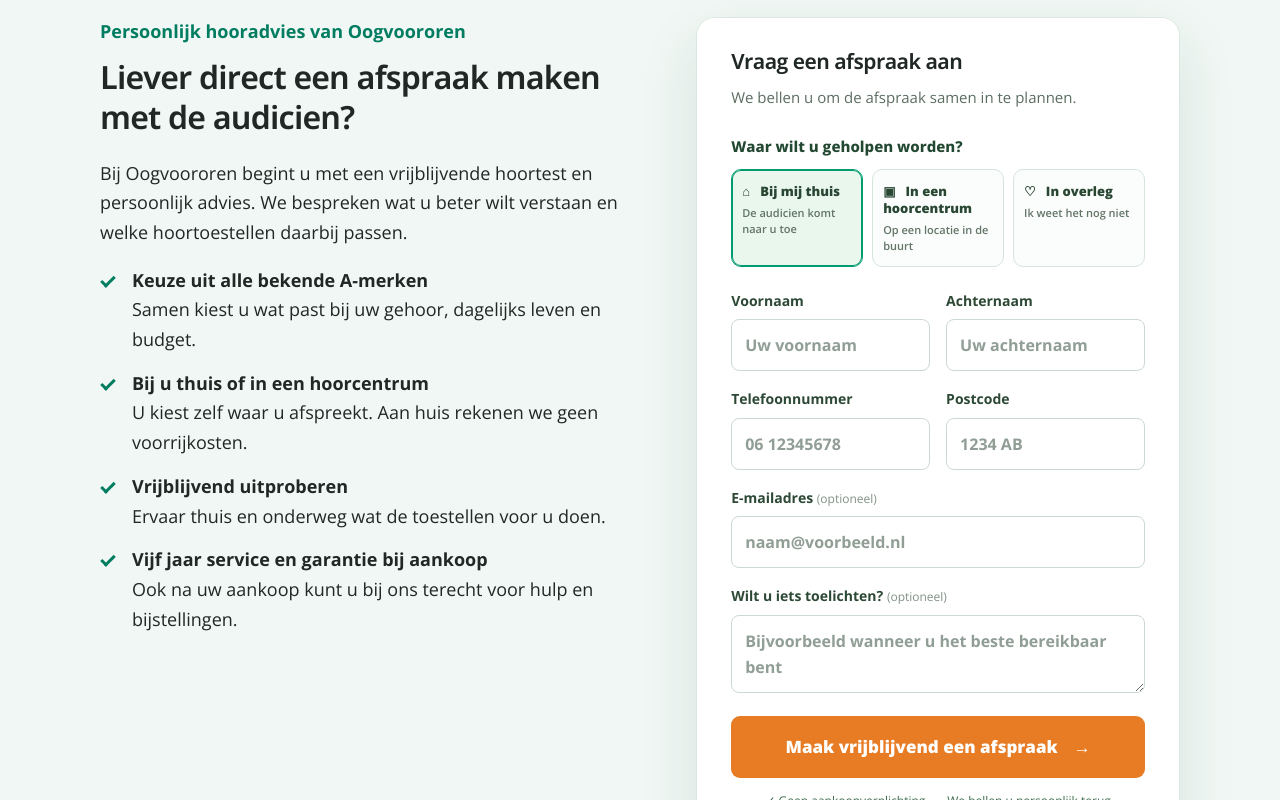
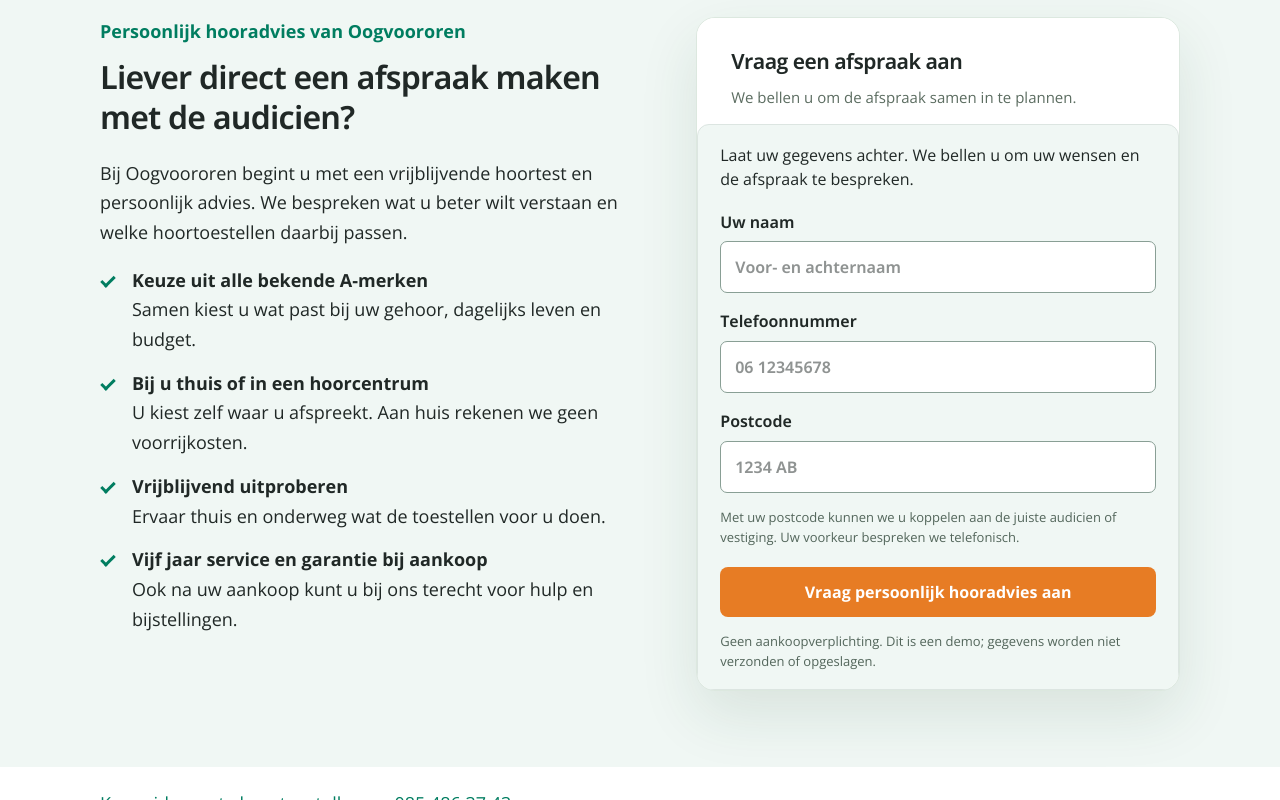
Before and after one commit to jo0stjo0st/oogvoororen-cro, a Next.js app: page /hoortoestellen/keuzehulp/hoortest-en-intake in a window 1280 px wide. Shown: the part 4500-5300 px from the top of the page. Built offline with nearby package versions, Linux system fonts and the light colour scheme.

Commit message:
Use compact appointment forms on buyer guides

```diff
--- a/src/app/fr/layout.tsx
+++ b/src/app/fr/layout.tsx
@@ -1,5 +1,5 @@
 import { FrenchGuideFooter, FrenchGuideHeader } from "./guide-site-shell";
-import { AppointmentRequest } from "@/features/appointments/appointment-request-nl";
+import { CompactAppointmentForm } from "@/features/appointments/compact-form";
 import styles from "../hoortoestellen/keuzehulp/guide.module.css";
 
 export default function FrenchLayout({ children }: { children: React.ReactNode }) {
@@ -27,7 +27,7 @@ export default function FrenchLayout({ children }: { children: React.ReactNode }
                 <h3>Demander un rendez-vous</h3>
                 <span>Nous vous rappelons pour fixer le rendez-vous avec vous.</span>
               </div>
-              <AppointmentRequest locale="fr" />
+              <div className={styles.callout}><CompactAppointmentForm interest="Guide auditif" locale="fr" country="NL" /></div>
             </div>
           </div>
         </section>
--- a/src/app/hoortoestellen/keuzehulp/appointment.tsx
+++ b/src/app/hoortoestellen/keuzehulp/appointment.tsx
@@ -1,4 +1,4 @@
-import { AppointmentRequest } from "@/features/appointments/appointment-request-nl";
+import { CompactAppointmentForm } from "@/features/appointments/compact-form";
 import styles from "./guide.module.css";
 
 export function GuideAppointment() {
@@ -21,7 +21,7 @@ export function GuideAppointment() {
             <h3>Vraag een afspraak aan</h3>
             <span>We bellen u om de afspraak samen in te plannen.</span>
           </div>
-          <AppointmentRequest />
+          <div className={styles.callout}><CompactAppointmentForm interest="Koopgids Nederland" country="NL" /></div>
         </div>
       </div>
     </section>
--- a/src/features/appointments/compact-form.tsx
+++ b/src/features/appointments/compact-form.tsx
@@ -1,14 +1,19 @@
 "use client";
 import {useState,type FormEvent} from "react";
-export function CompactAppointmentForm({interest,locale="nl"}:{interest:string;locale?:"nl"|"fr"}){
+export function CompactAppointmentForm({interest,locale="nl",country="BE"}:{interest:string;locale?:"nl"|"fr";country?:"BE"|"NL"}){
  const fr=locale==="fr";
+ const nl=country==="NL";
+ const phonePattern=nl ? /^(?:0|\+31|0031)[1-9]\d{8}$/ : /^(?:0|\+32|0032)[1-9]\d{7,8}$/;
  const [done,setDone]=useState(false);
  const [error,setError]=useState("");
  function submit(e:FormEvent<HTMLFormElement>){
   e.preventDefault();
   const data=new FormData(e.currentTarget);
   const phone=String(data.get("phone")||"").replace(/[\s()./-]/g,"");
-  if(!/^(?:0|\+32|0032)[1-9]\d{7,8}$/.test(phone)){setError(fr?"Indiquez un numéro de téléphone belge valide.":"Vul een geldig Belgisch telefoonnummer in.");return}
+  if(!phonePattern.test(phone)){
+   setError(fr ? (nl ? "Indiquez un numéro de téléphone néerlandais valide." : "Indiquez un numéro de téléphone belge valide.") : (nl ? "Vul een geldig Nederlands telefoonnummer in." : "Vul een geldig Belgisch telefoonnummer in."));
+   return;
+  }
   setError("");setDone(true);
  }
  if(done)return <div className="cro-compact-success" role="status"><h3>{fr?"Demande de démonstration terminée":"Demoaanvraag afgerond"}</h3><p>{fr?"Aucune donnée n’a été envoyée ni enregistrée. Nous vous contacterions par téléphone.":"Er is niets verzonden of opgeslagen. In de echte flow nemen we telefonisch contact op."}</p><button type="button" onClick={()=>setDone(false)}>{fr?"Réessayer":"Nogmaals proberen"}</button></div>;
@@ -16,9 +21,9 @@ export function CompactAppointmentForm({interest,locale="nl"}:{interest:string;l
   <input type="hidden" name="product" value={interest}/>
   <p className="cro-compact-intro">{fr?"Laissez-nous vos coordonnées. Nous vous appellerons pour discuter de vos besoins et du rendez-vous.":"Laat uw gegevens achter. We bellen u om uw wensen en de afspraak te bespreken."}</p>
   <label>{fr?"Votre nom":"Uw naam"}<input name="name" required minLength={2} placeholder={fr?"Prénom et nom":"Voor- en achternaam"} autoComplete="off"/></label>
-  <label>{fr?"Téléphone":"Telefoonnummer"}<input name="phone" required type="tel" placeholder="Bijvoorbeeld 0470 12 34 56" autoComplete="off" aria-invalid={Boolean(error)}/></label>
+  <label>{fr?"Téléphone":"Telefoonnummer"}<input name="phone" required type="tel" placeholder={nl ? "06 12345678" : "0470 12 34 56"} autoComplete="off" aria-invalid={Boolean(error)}/></label>
   {error&&<p role="alert" className="form-error">{error}</p>}
-  <label>{fr?"Code postal":"Postcode"}<input name="postcode" required inputMode="numeric" pattern="[1-9][0-9]{3}" maxLength={4} placeholder="Bijvoorbeeld 2222" autoComplete="off"/></label>
+  <label>{fr?"Code postal":"Postcode"}<input name="postcode" required inputMode={nl ? "text" : "numeric"} pattern={nl ? "[1-9][0-9]{3}\\s?[A-Za-z]{2}" : "[1-9][0-9]{3}"} maxLength={nl ? 7 : 4} placeholder={nl ? "1234 AB" : "2222"} autoComplete="off"/></label>
   <p className="cro-compact-help">{fr?"Votre code postal nous permet de trouver un audiologue ou un centre auditif adapté. Nous discuterons de vos préférences par téléphone.":"Met uw postcode kunnen we u koppelen aan de juiste audicien of vestiging. Uw voorkeur bespreken we telefonisch."}</p>
   <button className="cro-sticky-button" type="submit">{fr?"Demander un conseil auditif personnalisé":"Vraag persoonlijk hooradvies aan"}</button>
   <p className="cro-compact-privacy">{fr?"Sans obligation d’achat. Démonstration uniquement : aucune donnée n’est envoyée ou enregistrée.":"Geen aankoopverplichting. Dit is een demo; gegevens worden niet verzonden of opgeslagen."}</p>
```
